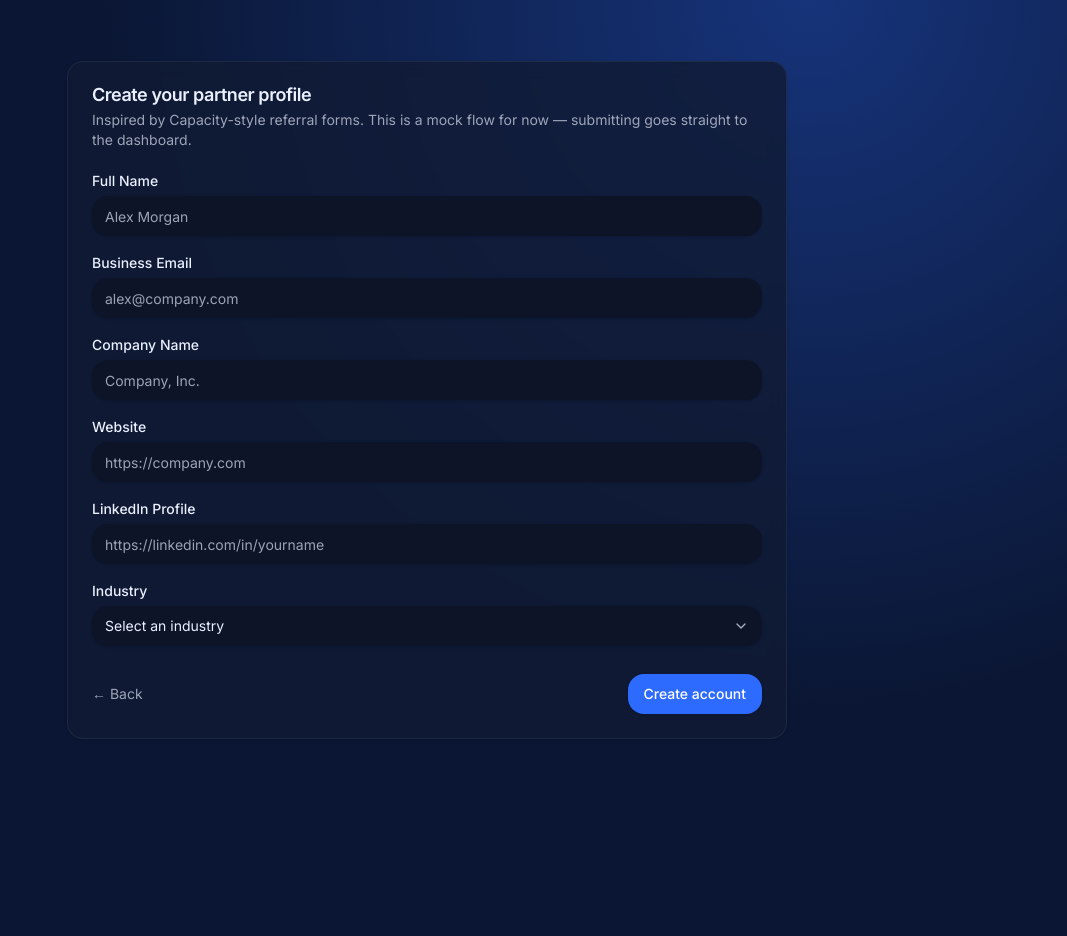
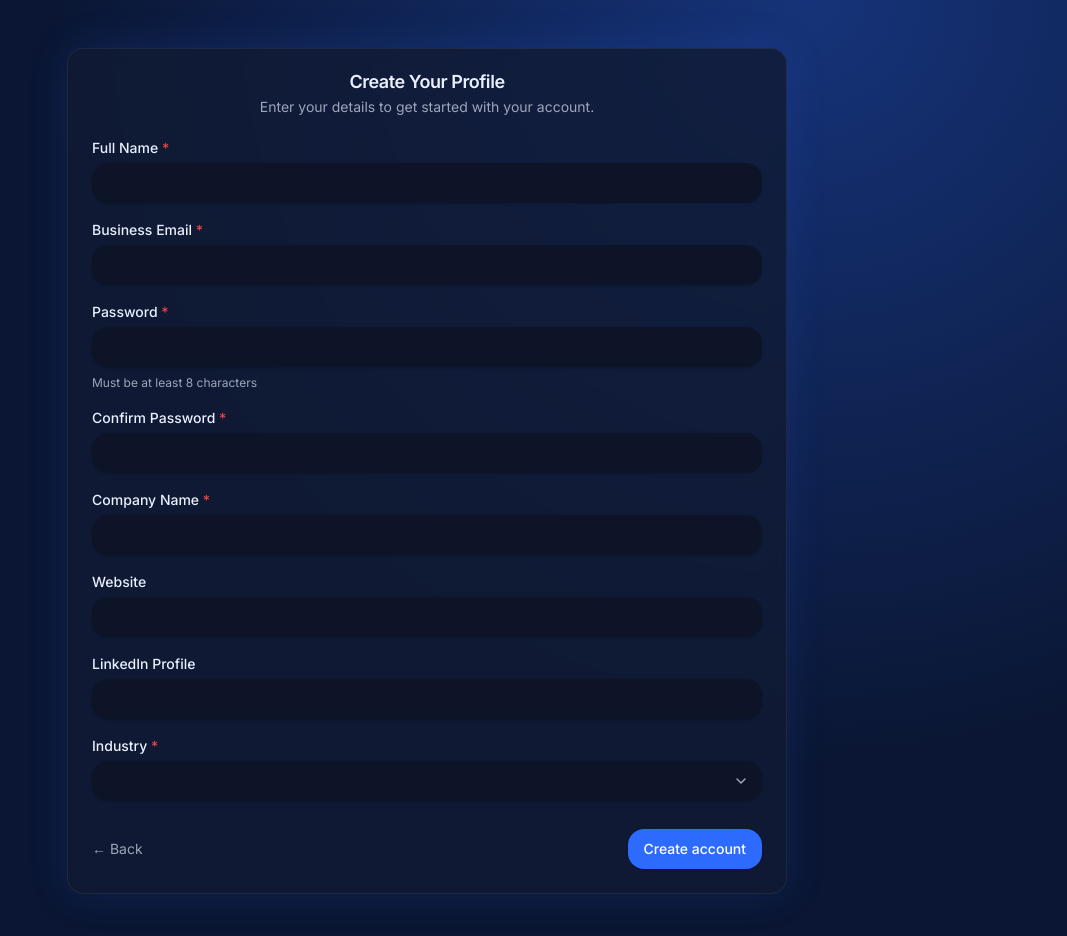
Before and after one commit to carson-am/nok-referral-program, a Next.js app: page /sign-up in a window 1280 px wide. Shown: the top 936 px of the page, without its empty margins (213-1280 px from the left). Before the commit the page ends 800 px from the top, so only its background shows below. Built offline with nearby package versions, Linux system fonts and the light colour scheme.

Commit message:
Create Account

```diff
--- a/src/app/(auth)/sign-up/page.tsx
+++ b/src/app/(auth)/sign-up/page.tsx
@@ -31,12 +31,11 @@ export default function SignUpPage() {
     <div className="relative min-h-screen overflow-hidden">
       <div className="pointer-events-none absolute inset-0 bg-[radial-gradient(circle_at_80%_0%,rgba(45,107,255,0.35),rgba(10,22,51,0)_55%)]" />
       <div className="relative mx-auto flex min-h-screen w-full max-w-3xl items-center px-6 py-12">
-        <Card className="w-full bg-card/80 backdrop-blur">
-          <CardHeader>
-            <CardTitle>Create your partner profile</CardTitle>
+        <Card className="w-full bg-card/80 backdrop-blur shadow-[0_0_40px_rgba(45,107,255,0.15)]">
+          <CardHeader className="text-center">
+            <CardTitle>Create Your Profile</CardTitle>
             <CardDescription>
-              Inspired by Capacity-style referral forms. This is a mock flow for now — submitting goes
-              straight to the dashboard.
+              Enter your details to get started with your account.
             </CardDescription>
           </CardHeader>
           <CardContent>
@@ -48,45 +47,58 @@ export default function SignUpPage() {
               }}
             >
               <div className="grid gap-2">
-                <Label htmlFor="fullName">Full Name</Label>
-                <Input id="fullName" placeholder="Alex Morgan" autoComplete="name" required />
+                <Label htmlFor="fullName">
+                  Full Name <span className="text-destructive">*</span>
+                </Label>
+                <Input id="fullName" autoComplete="name" required />
               </div>
 
               <div className="grid gap-2">
-                <Label htmlFor="email">Business Email</Label>
-                <Input
-                  id="email"
-                  type="email"
-                  placeholder="alex@company.com"
-                  autoComplete="email"
-                  required
-                />
+                <Label htmlFor="email">
+                  Business Email <span className="text-destructive">*</span>
+                </Label>
+                <Input id="email" type="email" autoComplete="email" required />
               </div>
 
               <div className="grid gap-2">
-                <Label htmlFor="company">Company Name</Label>
-                <Input id="company" placeholder="Company, Inc." required />
+                <Label htmlFor="password">
+                  Password <span className="text-destructive">*</span>
+                </Label>
+                <Input id="password" type="password" autoComplete="new-password" required />
+                <p className="text-xs text-muted-foreground">Must be at least 8 characters</p>
+              </div>
+
+              <div className="grid gap-2">
+                <Label htmlFor="confirmPassword">
+                  Confirm Password <span className="text-destructive">*</span>
+                </Label>
+                <Input id="confirmPassword" type="password" autoComplete="new-password" required />
+              </div>
+
+              <div className="grid gap-2">
+                <Label htmlFor="company">
+                  Company Name <span className="text-destructive">*</span>
+                </Label>
+                <Input id="company" required />
               </div>
 
               <div className="grid gap-2">
                 <Label htmlFor="website">Website</Label>
-                <Input id="website" placeholder="https://company.com" inputMode="url" />
+                <Input id="website" type="url" inputMode="url" />
               </div>
 
               <div className="grid gap-2">
                 <Label htmlFor="linkedin">LinkedIn Profile</Label>
-                <Input
-                  id="linkedin"
-                  placeholder="https://linkedin.com/in/yourname"
-                  inputMode="url"
-                />
+                <Input id="linkedin" type="url" inputMode="url" />
               </div>
 
               <div className="grid gap-2">
-                <Label>Industry</Label>
+                <Label>
+                  Industry <span className="text-destructive">*</span>
+                </Label>
                 <Select>
                   <SelectTrigger>
-                    <SelectValue placeholder="Select an industry" />
+                    <SelectValue placeholder=" " />
                   </SelectTrigger>
                   <SelectContent>
                     {INDUSTRIES.map((industry) => (
```
